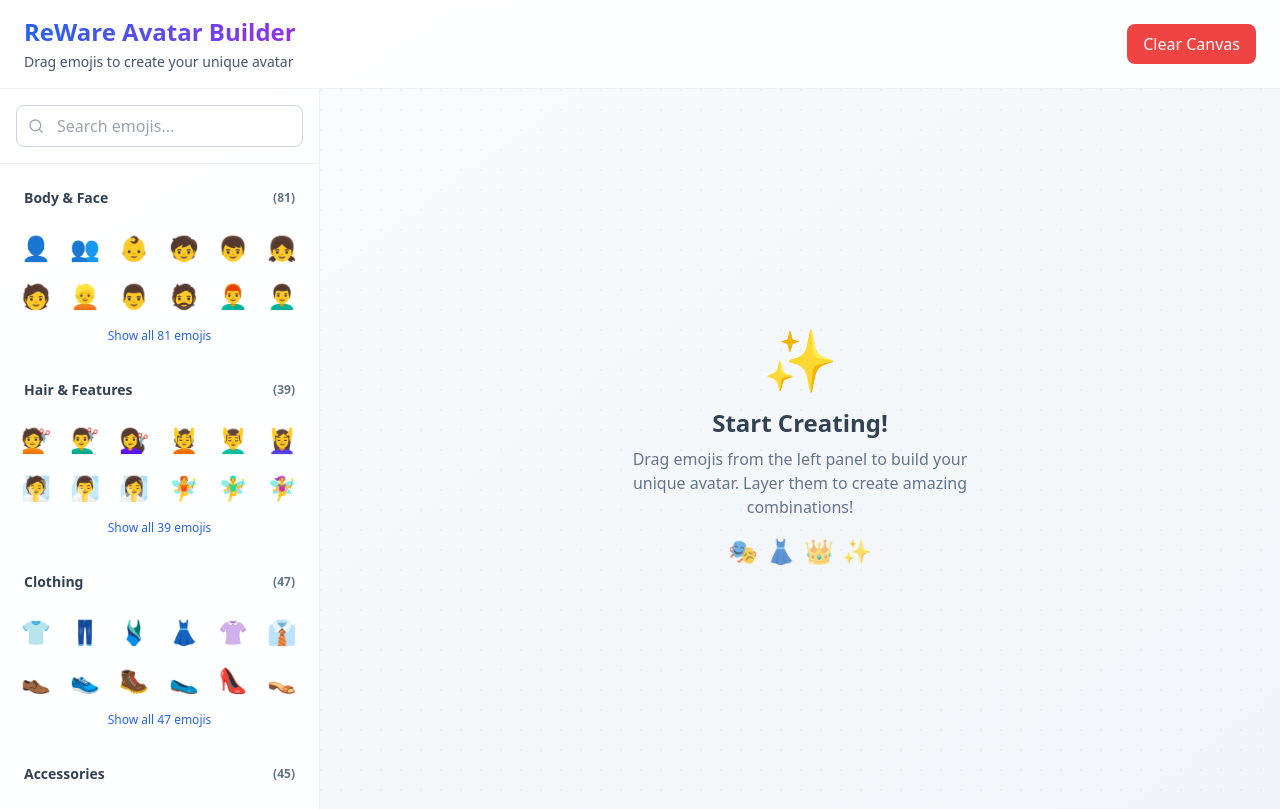
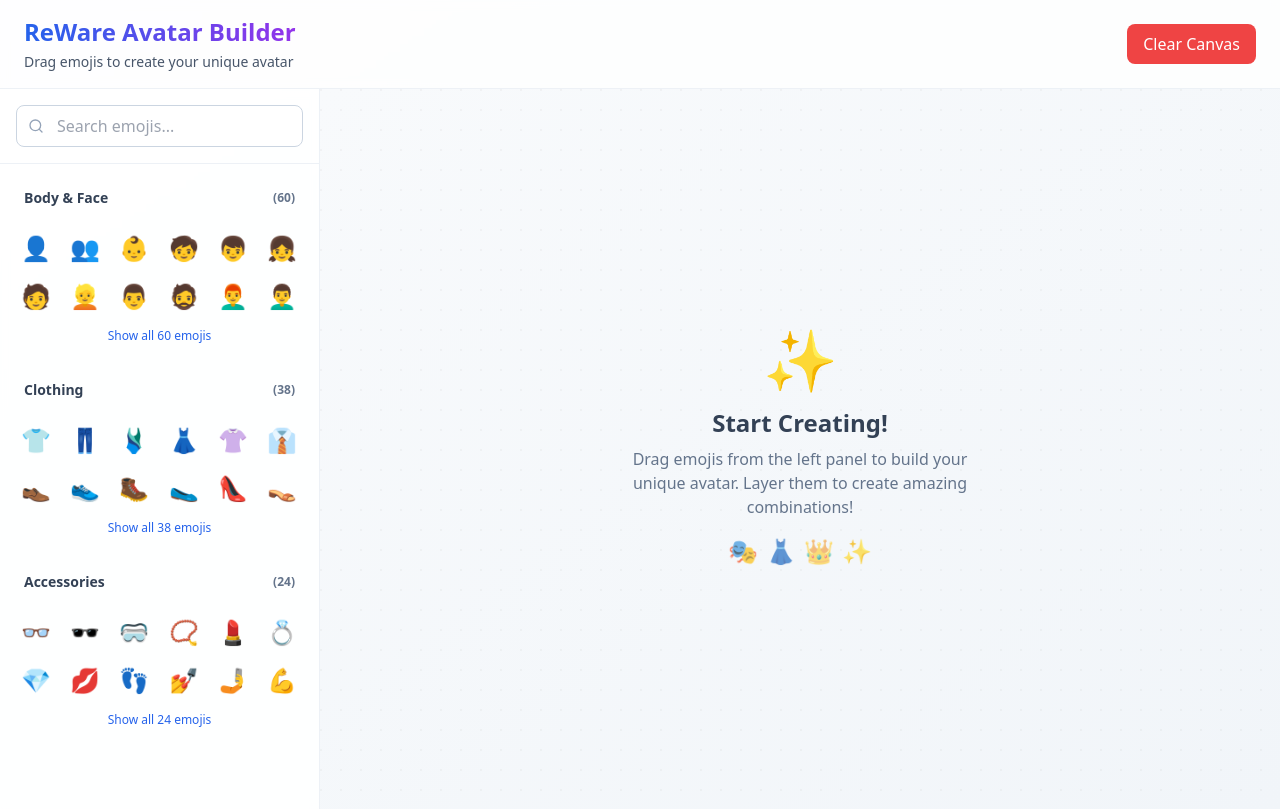
Before and after one commit to Aniket-Git5/reware-emoji-forge, a React (Vite) app: page / in a window 1280 px wide. Built offline with nearby package versions, Linux system fonts and the light colour scheme.

Commit message:
Refactor: Remove unnecessary emojis
Remove emojis from the palette that are not relevant to a clothing site.

```diff
--- a/src/components/EmojiPalette.tsx
+++ b/src/components/EmojiPalette.tsx
@@ -7,40 +7,18 @@ const emojiCategories = {
   'Body & Face': [
     '👤', '👥', '👶', '🧒', '👦', '👧', '🧑', '👱', '👨', '🧔', '👨‍🦰', '👨‍🦱', '👨‍🦳', '👨‍🦲',
     '👩', '👩‍🦰', '🧑‍🦰', '👩‍🦱', '🧑‍🦱', '👩‍🦳', '🧑‍🦳', '👩‍🦲', '🧑‍🦲', '👱‍♀️', '👱‍♂️',
-    '🧓', '👴', '👵', '🙍', '🙍‍♂️', '🙍‍♀️', '🙎', '🙎‍♂️', '🙎‍♀️', '🙅', '🙅‍♂️', '🙅‍♀️',
-    '🙆', '🙆‍♂️', '🙆‍♀️', '💁', '💁‍♂️', '💁‍♀️', '🙋', '🙋‍♂️', '🙋‍♀️', '🧏', '🧏‍♂️', '🧏‍♀️',
-    '😀', '😃', '😄', '😁', '😆', '😅', '😂', '🤣', '🥲', '😊', '😇', '🙂', '🙃', '😉', '😌', '😍',
-    '🥰', '😘', '😗', '😙', '😚', '😋', '😛', '😝', '😜', '🤪', '🤨', '🧐', '🤓', '😎', '🥸', '🤩'
-  ],
-  'Hair & Features': [
-    '💇', '💇‍♂️', '💇‍♀️', '💆', '💆‍♂️', '💆‍♀️', '🧖', '🧖‍♂️', '🧖‍♀️', '🧚', '🧚‍♂️', '🧚‍♀️',
-    '👸', '🤴', '👳', '👳‍♂️', '👳‍♀️', '👲', '🧕', '🤵', '🤵‍♂️', '🤵‍♀️', '👰', '👰‍♂️', '👰‍♀️',
-    '🤰', '🤱', '👩‍🍼', '👨‍🍼', '🧑‍🍼', '🎅', '🤶', '🧑‍🎄', '🦸', '🦸‍♂️', '🦸‍♀️', '🦹', '🦹‍♂️', '🦹‍♀️'
+    '🧓', '👴', '👵', '😀', '😃', '😄', '😁', '😆', '😅', '😂', '🤣', '🥲', '😊', '😇', '🙂', '🙃',
+    '😉', '😌', '😍', '🥰', '😘', '😗', '😙', '😚', '😋', '😛', '😝', '😜', '🤪', '🤨', '🧐', '🤓',
+    '😎', '🥸', '🤩'
   ],
   'Clothing': [
     '👕', '👖', '🩱', '👗', '👚', '👔', '👞', '👟', '🥾', '🥿', '👠', '👡', '🩰', '👢', '👑', '👒',
-    '🎩', '🎓', '🧢', '⛑️', '📿', '💄', '💍', '💎', '🔇', '🔈', '🔉', '🔊', '📢', '📣', '📯', '🔔',
-    '🧳', '🎒', '👝', '👛', '👜', '💼', '🧮', '💻', '⌨️', '🖥️', '🖨️', '🖱️', '🖲️', '💽', '💾'
+    '🎩', '🎓', '🧢', '⛑️', '🧳', '🎒', '👝', '👛', '👜', '💼', '🧣', '🧤', '🧥', '🧦', '👘', '🥻',
+    '🩲', '🩳', '🦺', '👔', '👕', '👖'
   ],
   'Accessories': [
-    '👓', '🕶️', '🥽', '🥼', '🦺', '👔', '👕', '👖', '🧣', '🧤', '🧥', '🧦', '👗', '👘', '🥻', '🩱',
-    '🩲', '🩳', '💄', '💋', '👣', '🧠', '🫀', '🫁', '🦷', '🦴', '👀', '👁️', '👅', '👄', '🫦', '👶',
-    '🧒', '👦', '👧', '🧑', '👱', '👨', '🧔', '👨‍🦰', '👨‍🦱', '👨‍🦳', '👨‍🦲', '👩', '👩‍🦰'
-  ],
-  'Gestures & Hands': [
-    '👋', '🤚', '🖐️', '✋', '🖖', '👌', '🤌', '🤏', '✌️', '🤞', '🤟', '🤘', '🤙', '👈', '👉', '👆',
-    '🖕', '👇', '☝️', '👍', '👎', '👊', '✊', '🤛', '🤜', '👏', '🙌', '👐', '🤲', '🤝', '🙏', '✍️',
-    '💅', '🤳', '💪', '🦾', '🦿', '🦵', '🦶', '👂', '🦻', '👃', '🧠', '🫀', '🫁', '🦷', '🦴', '👀'
-  ],
-  'Animals & Nature': [
-    '🐶', '🐱', '🐭', '🐹', '🐰', '🦊', '🐻', '🐼', '🐻‍❄️', '🐨', '🐯', '🦁', '🐮', '🐷', '🐽', '🐸',
-    '🐵', '🙈', '🙉', '🙊', '🐒', '🐔', '🐧', '🐦', '🐤', '🐣', '🐥', '🦆', '🦅', '🦉', '🦇', '🐺',
-    '🐗', '🐴', '🦄', '🐝', '🪱', '🐛', '🦋', '🐌', '🐞', '🐜', '🪰', '🪲', '🪳', '🦟', '🦗', '🕷️'
-  ],
-  'Objects & Tools': [
-    '🔧', '🔨', '⚒️', '🛠️', '⛏️', '🔩', '⚙️', '🧲', '🔫', '💣', '🧨', '🪓', '🔪', '🗡️', '⚔️', '🛡️',
-    '🚬', '⚰️', '🪦', '⚱️', '🏺', '🔮', '📿', '🧿', '💈', '⚗️', '🔭', '🔬', '🕳️', '🩹', '🩺', '💊',
-    '💉', '🩸', '🧬', '🦠', '🧫', '🧪', '🌡️', '🧹', '🧺', '🧻', '🚽', '🚿', '🛁', '🪒', '🧴', '🧷'
+    '👓', '🕶️', '🥽', '📿', '💄', '💍', '💎', '💋', '👣', '💅', '🤳', '💪', '🦾', '🦿', '🦵', '🦶',
+    '👂', '🦻', '👃', '👀', '👁️', '👅', '👄', '🫦'
   ]
 };
 
```
